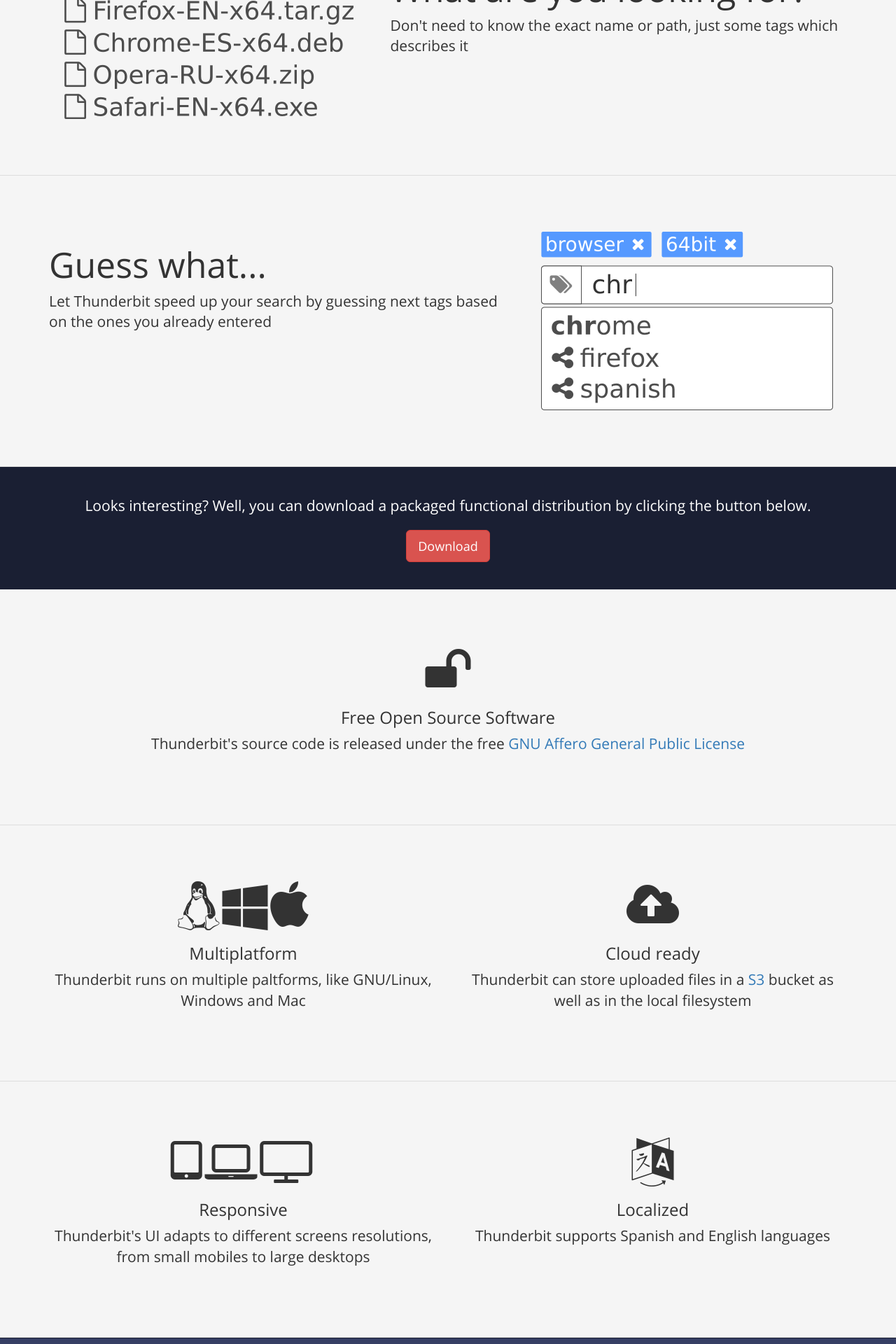
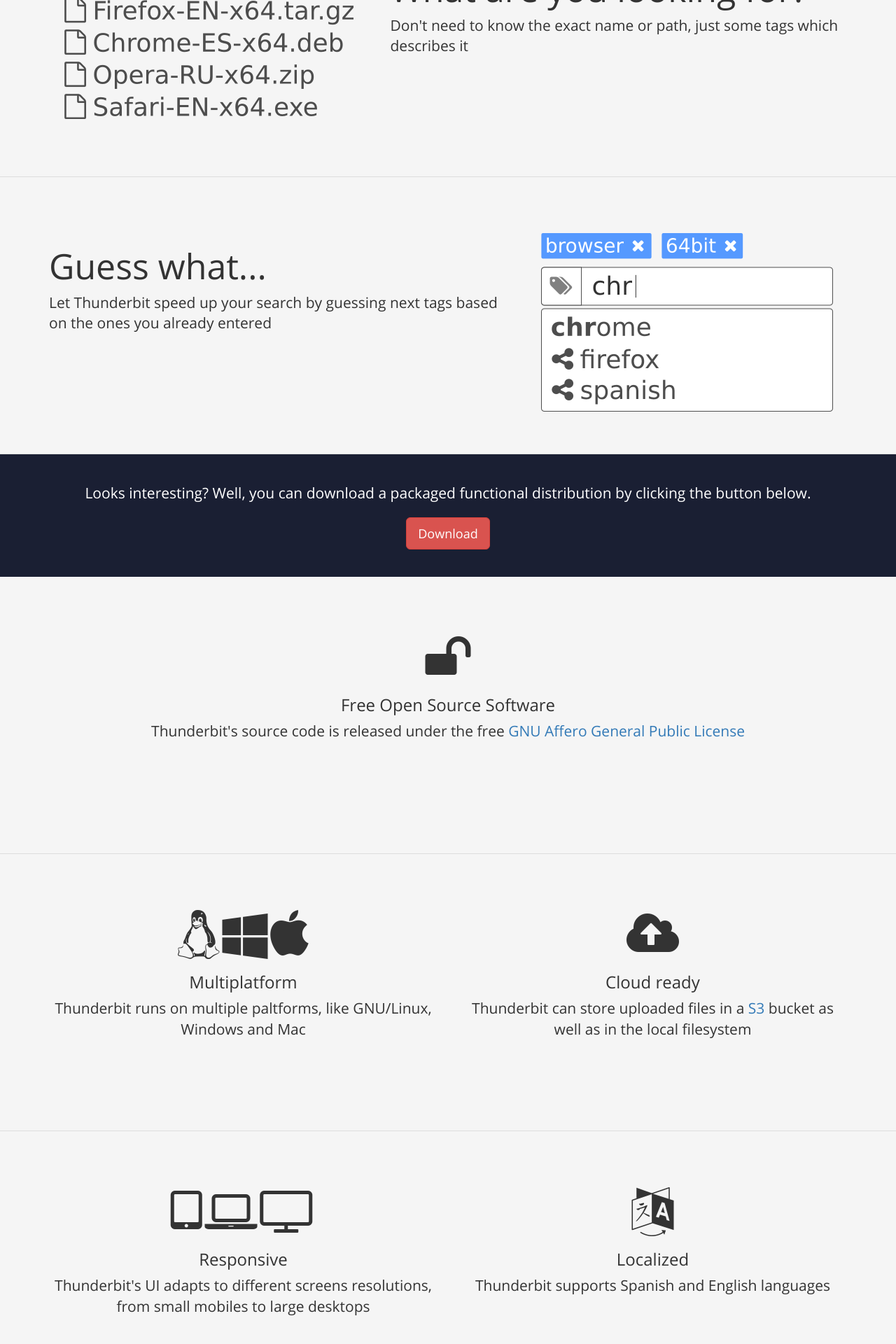
Before and after one commit to thunderbit/thunderbit, a Jekyll site: the page built from index.html, in a window 1280 px wide. Shown: the part 1025-2945 px from the top of the page at 70% size. Built offline with Jekyll 4.4.1, drawn with Linux system fonts in a browser that asks for light colours; emoji names are drawn with the system emoji font; comment, search, counter and statistics services are not loaded.

Commit message:
Fix height for .feature section

```diff
--- a/css/styles.css
+++ b/css/styles.css
@@ -159,6 +159,7 @@
 .feature {
     padding: 80px 0px 80px 0px;
     border-bottom: 1px solid #DDDDDD;
+    height: 396px;
 }
 
 .release-download-banner {
```
